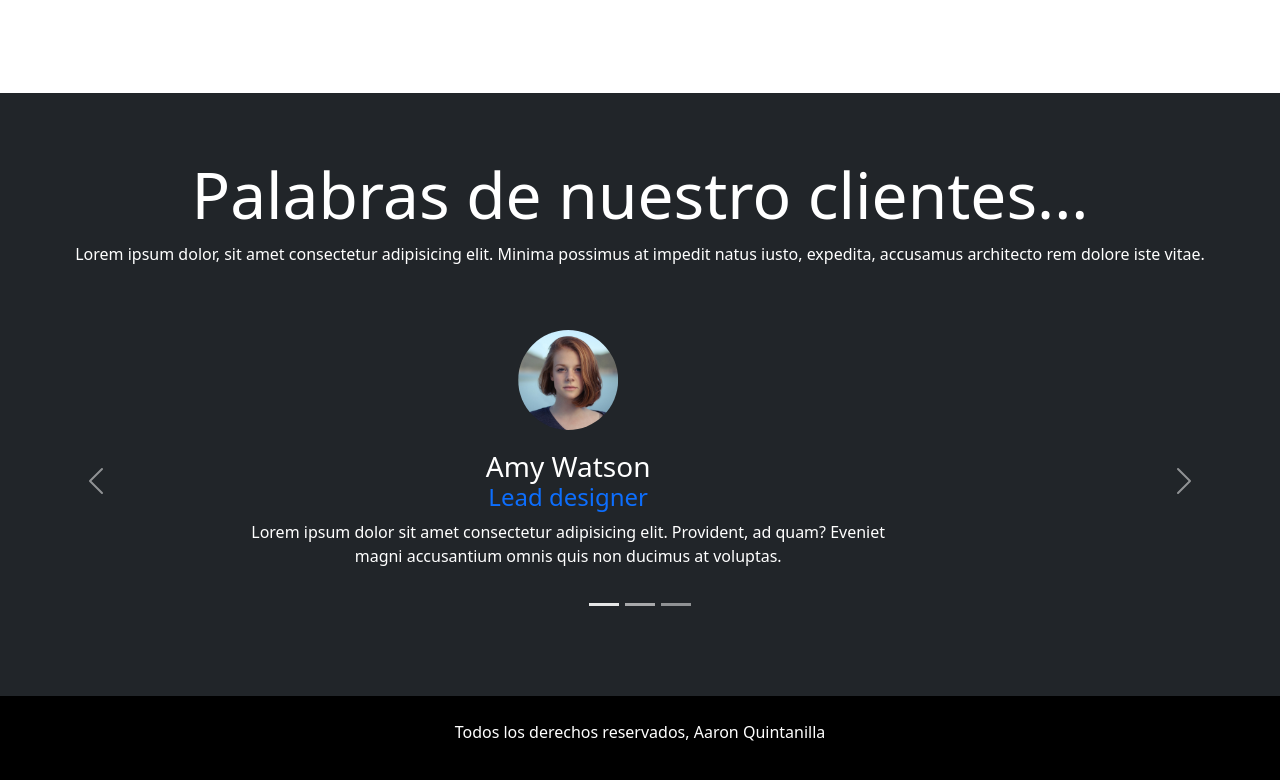
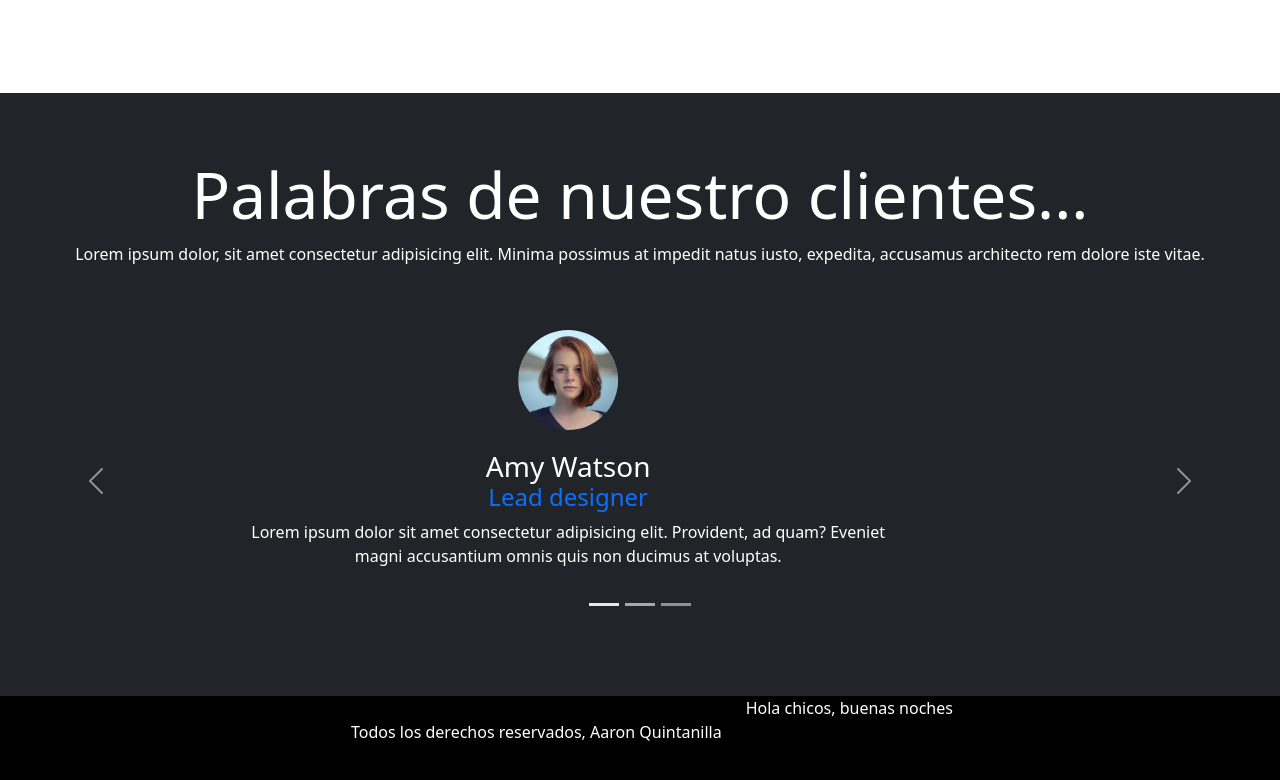
Before and after one commit to aaqh21/Repo_TiendaOnline, a plain HTML site: page index.html in a window 1280 px wide. Shown: the part 2019-2799 px from the top of the page. Drawn offline with nearby package versions, Linux system fonts and the light colour scheme.

Commit message:
commit kenia

```diff
--- a/index.html
+++ b/index.html
@@ -260,6 +260,9 @@
     <!--PIE DE PAGINA  holaaaaaaaaaaaaaaaaaaaaaaaaaaaaaaaaaaaaa-->
     <footer class="d-flex justify-content-center bg-black text-white">
         <p class="p-4">Todos los derechos reservados, Aaron Quintanilla</p>
+        <p>
+            Hola chicos, buenas noches
+        </p>
     </footer>
 </body>
 </html>
```
